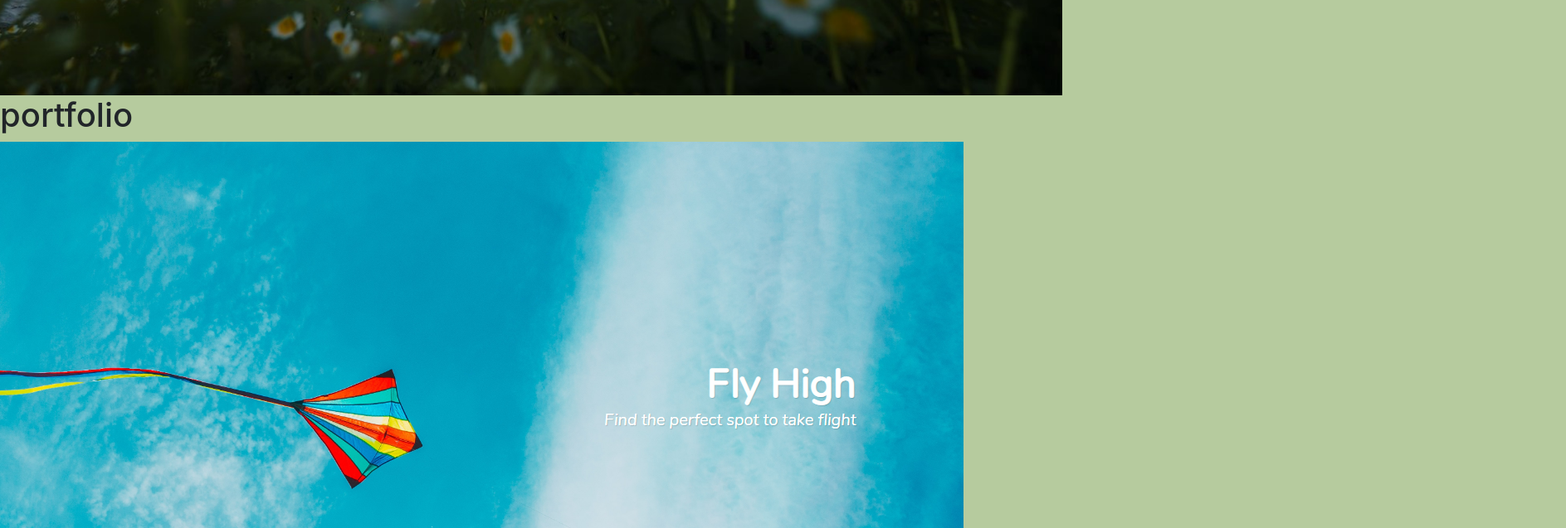
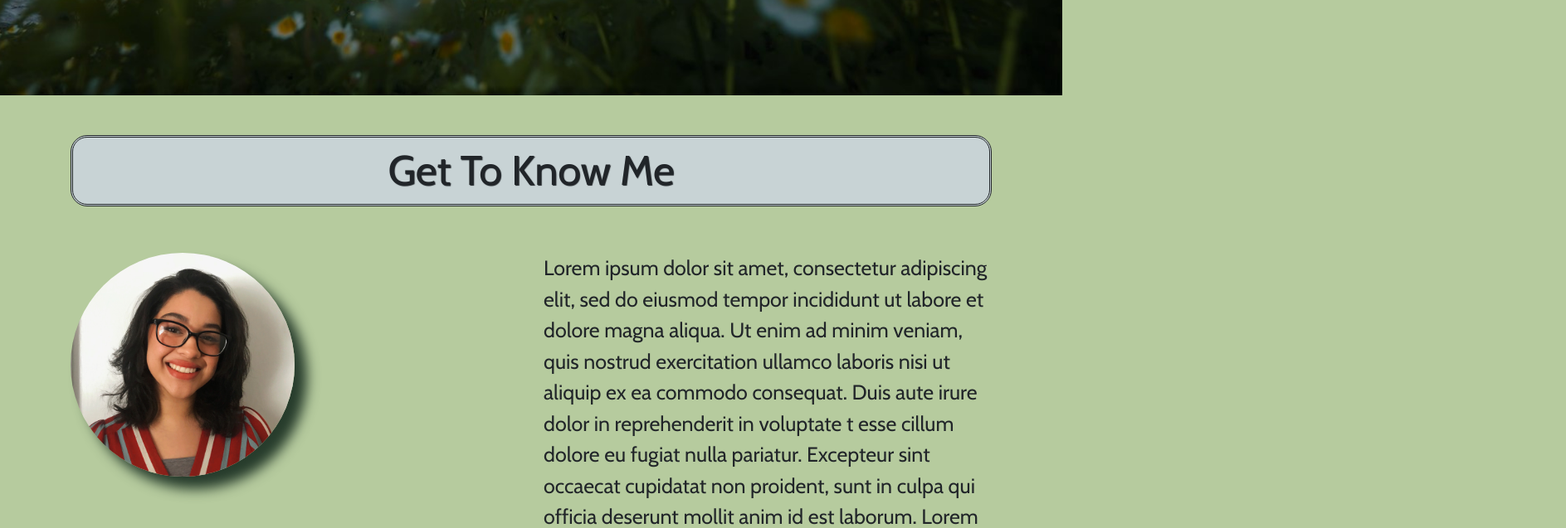
Before and after one commit to melissabarrerafarias/melissabarrera-portfolio, a React (Create React App) app: page / in a window 1280 px wide. Shown: the part 807-1444 px from the top of the page at 83% size, 1887 px wide, since content can reach past the window. Built offline with nearby package versions, Linux system fonts and the light colour scheme.

Commit message:
added conditional rendering to page

```diff
--- a/src/App.js
+++ b/src/App.js
@@ -11,6 +11,8 @@ import Portfolio from './components/Portfolio';
 function App() {
 
   const [contactSelected, setContactSelected] = useState(false);
+  const [portfolioSelected, setPortfolioSelected] = useState(false);
+  const [aboutSelected, setAboutSelected] = useState(false);
 
   const [nav] = useState([
     {
@@ -28,16 +30,32 @@ function App() {
         currentNav={currentNav}
         contactSelected={contactSelected}
         setContactSelected={setContactSelected}
+        portfolioSelected={portfolioSelected}
+        setPortfolioSelected={setPortfolioSelected}
+        aboutSelected={aboutSelected}
+        setAboutSelected={setAboutSelected}
       ></Nav>
       <Hero />
       <main>
+        {!aboutSelected ? (
+          <>
+          <About></About>
+          </>
+        ) : (
+          <>
+          </>
+        )}
         {!contactSelected ? (
           <>
-            <Portfolio currentNav={currentNav}></Portfolio>
-            <About></About>
           </>
         ) : (
             <Contact />
+          )}
+          {!portfolioSelected ? (
+            <>
+            </>
+          ) : (
+            <Portfolio currentNav={currentNav}></Portfolio>
           )}
         <Footer />
       </main>
--- a/src/components/Nav/index.js
+++ b/src/components/Nav/index.js
@@ -7,7 +7,11 @@ function Nav(props) {
         setCurrentNav,
         currentNav,
         contactSelected,
-        setContactSelected
+        setContactSelected,
+        portfolioSelected,
+        setPortfolioSelected,
+        aboutSelected,
+        setAboutSelected
     } = props
 
     return (
@@ -20,16 +24,16 @@ function Nav(props) {
                 <div className="collapse navbar-collapse" id="navbarNav">
                     <ul className="navbar-nav nav-text ml-auto">
                         <li className="nav-item">
-                            <a className="nav-link mr-3" href="#about" onClick={() => setContactSelected(false)}>About Me</a>
+                            <a className="nav-link mr-3" href="#about" onClick={() => {setAboutSelected(false); setPortfolioSelected(false); setContactSelected(false)}}>About Me</a>
                         </li>
                         <li className="nav-item">
-                            <a className="nav-link mr-3" href="#contact" onClick={() => setContactSelected(true)}>Contact</a>
+                            <a className="nav-link mr-3" href="#contact" onClick={() => {setPortfolioSelected(false); setAboutSelected(true); setContactSelected(true)}}>Contact</a>
                         </li>
                         <li className="nav-item">
                             <a className="nav-link mr-3" href="#resume" tabindex="-1" aria-disabled="true">Resume</a>
                         </li>
                         <li className="nav-item">
-                            <a className="nav-link mr-3" href="#portfolio" onClick={() => {setContactSelected(false)}}>Portfolio</a>
+                            <a className="nav-link mr-3" href="#portfolio" onClick={() => {setAboutSelected(true); setPortfolioSelected(true); setContactSelected(false)}}>Portfolio</a>
                         </li>
                     </ul>
                 </div>
```
